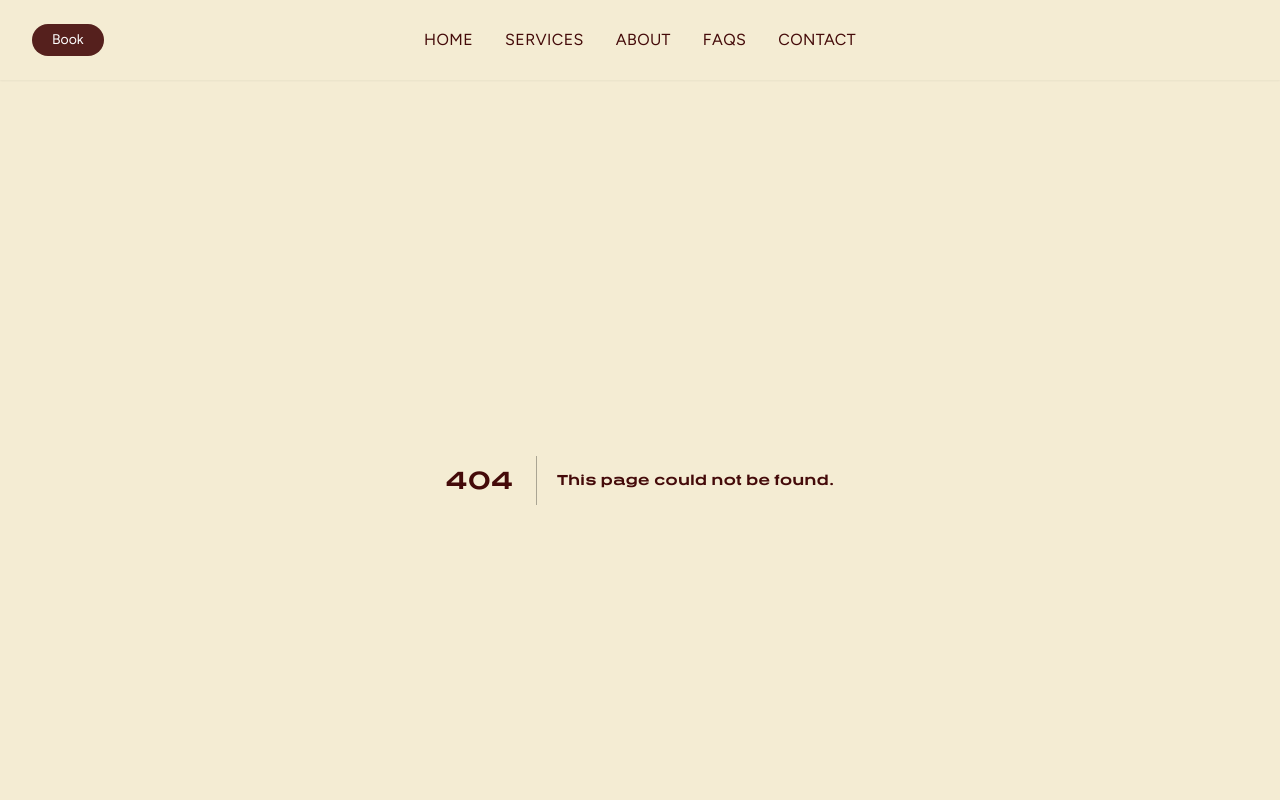
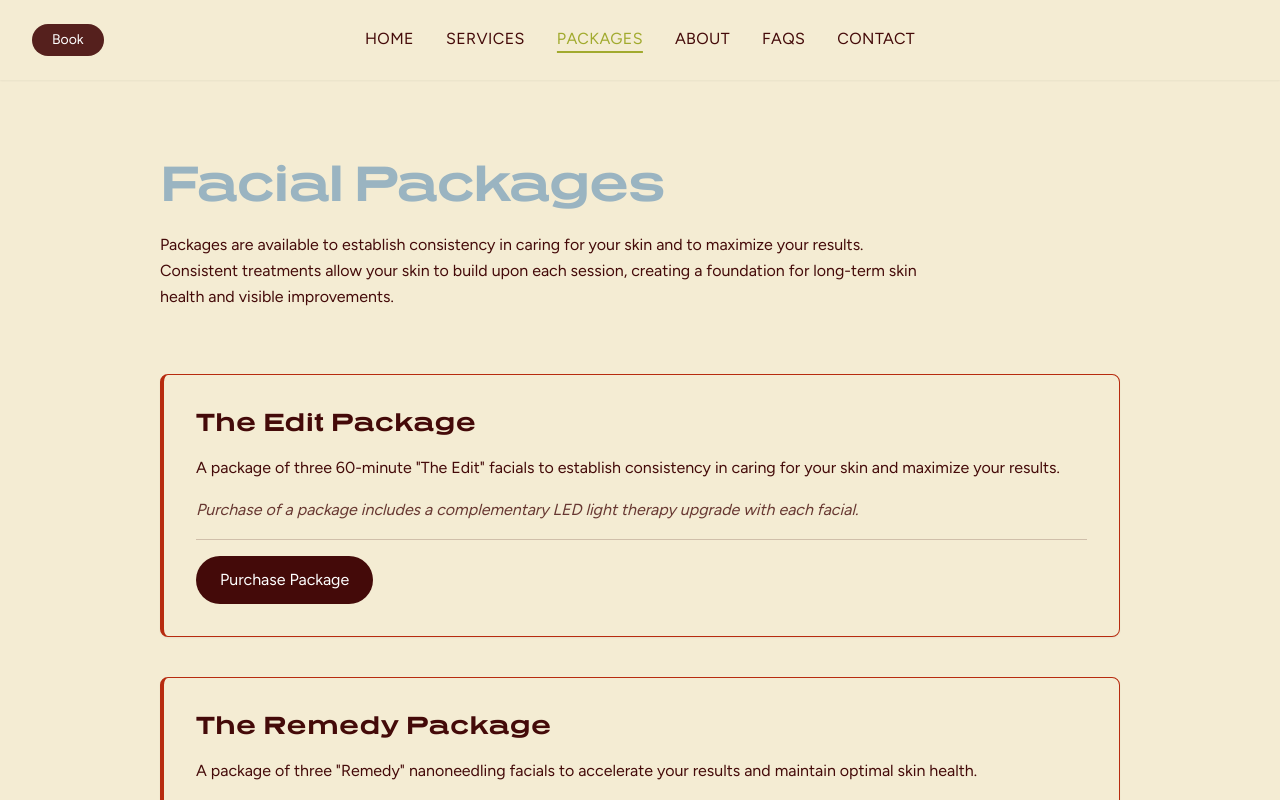
Before and after one commit to imightnotanswer/studioLou, a Next.js app: page /packages in a window 1280 px wide. Before the commit this address had no page. Shown: the top 800 px of the page. Built offline with nearby package versions, Linux system fonts and the light colour scheme.

Commit message:
added packages page

```diff
--- /dev/null
+++ b/app/packages/page.tsx
@@ -0,0 +1,82 @@
+import { Button } from '@/components/Button'
+
+export const metadata = {
+  title: 'Packages | Greenpoint Facialist',
+  description: 'Purchase facial treatment packages to establish consistency and maximize your results.',
+}
+
+const packages = [
+  {
+    title: 'The Edit Package',
+    description: 'A package of three 60-minute "The Edit" facials to establish consistency in caring for your skin and maximize your results.',
+    benefits: 'Purchase of a package includes a complementary LED light therapy upgrade with each facial.',
+    link: 'https://square.link/u/edhBF7Ef',
+  },
+  {
+    title: 'The Remedy Package',
+    description: 'A package of three "Remedy" nanoneedling facials to accelerate your results and maintain optimal skin health.',
+    benefits: 'Perfect for those seeking accelerated, visible results through consistent professional-grade nanoneedling treatments.',
+    link: 'https://square.link/u/jDGgOLbk',
+  },
+]
+
+export default function PackagesPage() {
+  return (
+    <div className="bg-cream min-h-screen py-12 md:py-16 lg:py-20">
+      <div className="max-w-5xl mx-auto px-4 sm:px-6 lg:px-8 text-center md:text-left">
+        <div className="mb-12 md:mb-16">
+          <h1 className="font-heading text-3xl md:text-4xl lg:text-5xl font-bold text-blueSoft tracking-tighter mb-6">
+            Facial Packages
+          </h1>
+          <div className="text-brownDeep leading-relaxed max-w-3xl">
+            <p>
+              Packages are available to establish consistency in caring for your skin and to maximize your results.
+              Consistent treatments allow your skin to build upon each session, creating a foundation for long-term
+              skin health and visible improvements.
+            </p>
+          </div>
+        </div>
+
+        <div className="space-y-8 md:space-y-10 flex flex-col items-center md:items-stretch">
+          {packages.map((pkg, index) => (
+            <div
+              key={index}
+              className="bg-cream border-l-4 border-orangeBurnt border-t border-r border-b border-navy rounded-lg p-6 md:p-8 space-y-4 hover:shadow-lg transition-shadow duration-200 shadow-sm w-full max-w-full md:max-w-none"
+            >
+              <div className="flex justify-between items-start mb-4">
+                <h3 className="font-heading text-xl md:text-2xl text-brownDeep font-bold">
+                  {pkg.title}
+                </h3>
+              </div>
+
+              <div className="text-brownDeep leading-relaxed text-base space-y-4">
+                <p>{pkg.description}</p>
+                {pkg.benefits && (
+                  <p className="text-brownDeep/80 italic">{pkg.benefits}</p>
+                )}
+              </div>
+
+              <div className="pt-4 border-t border-brownDeep/20">
+                <Button
+                  href={pkg.link}
+                  className="w-full md:w-auto"
+                >
+                  Purchase Package
+                </Button>
+              </div>
+            </div>
+          ))}
+        </div>
+
+        <div className="mt-12 md:mt-16 pt-8 text-center">
+          <p className="text-brownDeep/70 mb-4">
+            Looking for individual treatments instead?
+          </p>
+          <Button href="/services" className="bg-blueSoft hover:bg-olive">
+            View Services
+          </Button>
+        </div>
+      </div>
+    </div>
+  )
+}
--- a/components/FAQsContent.tsx
+++ b/components/FAQsContent.tsx
@@ -153,7 +153,7 @@ const faqs: FAQItem[] = [
         <br /><br />
         See the package page{' '}
         <a
-          href="#"
+          href="/packages"
           className="text-brownDeep/70 hover:text-olive transition-colors duration-200 underline"
         >
           here
--- a/components/Header.tsx
+++ b/components/Header.tsx
@@ -46,6 +46,7 @@ export function Header() {
   const navLinks = [
     { href: '/', label: 'HOME' },
     { href: '/services', label: 'SERVICES' },
+    { href: '/packages', label: 'PACKAGES' },
     { href: '/about', label: 'ABOUT' },
     { href: '/faqs', label: 'FAQs' },
     { href: '/contact', label: 'CONTACT' },
@@ -55,6 +56,7 @@ export function Header() {
     if (href === '/' && pathname === '/') return true
     if (href === '/faqs' && pathname === '/faqs') return true
     if (href === '/services' && pathname === '/services') return true
+    if (href === '/packages' && pathname === '/packages') return true
     if (href === '/about' && pathname === '/about') return true
     if (href === '/contact' && pathname === '/contact') return true
     return false
```
